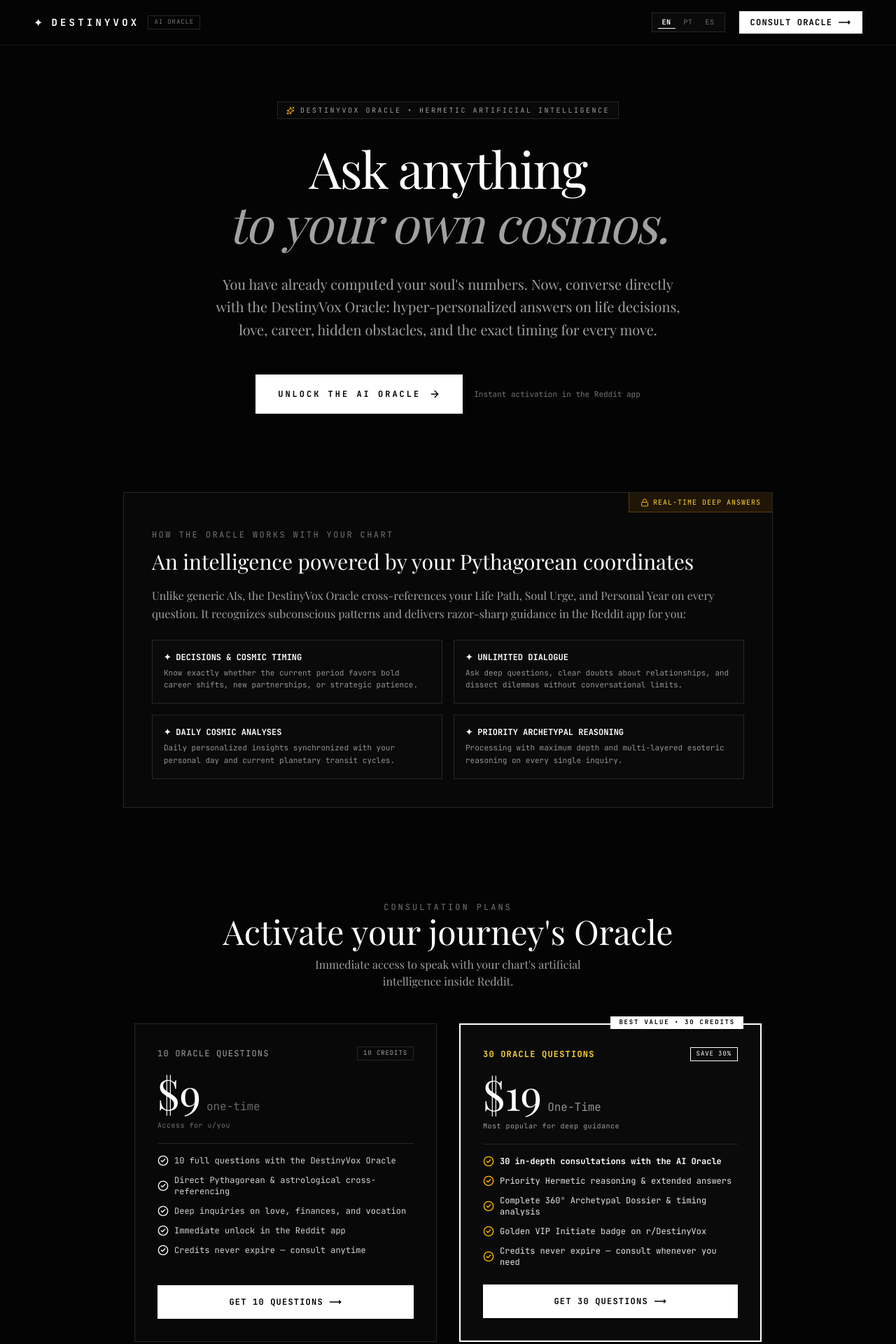
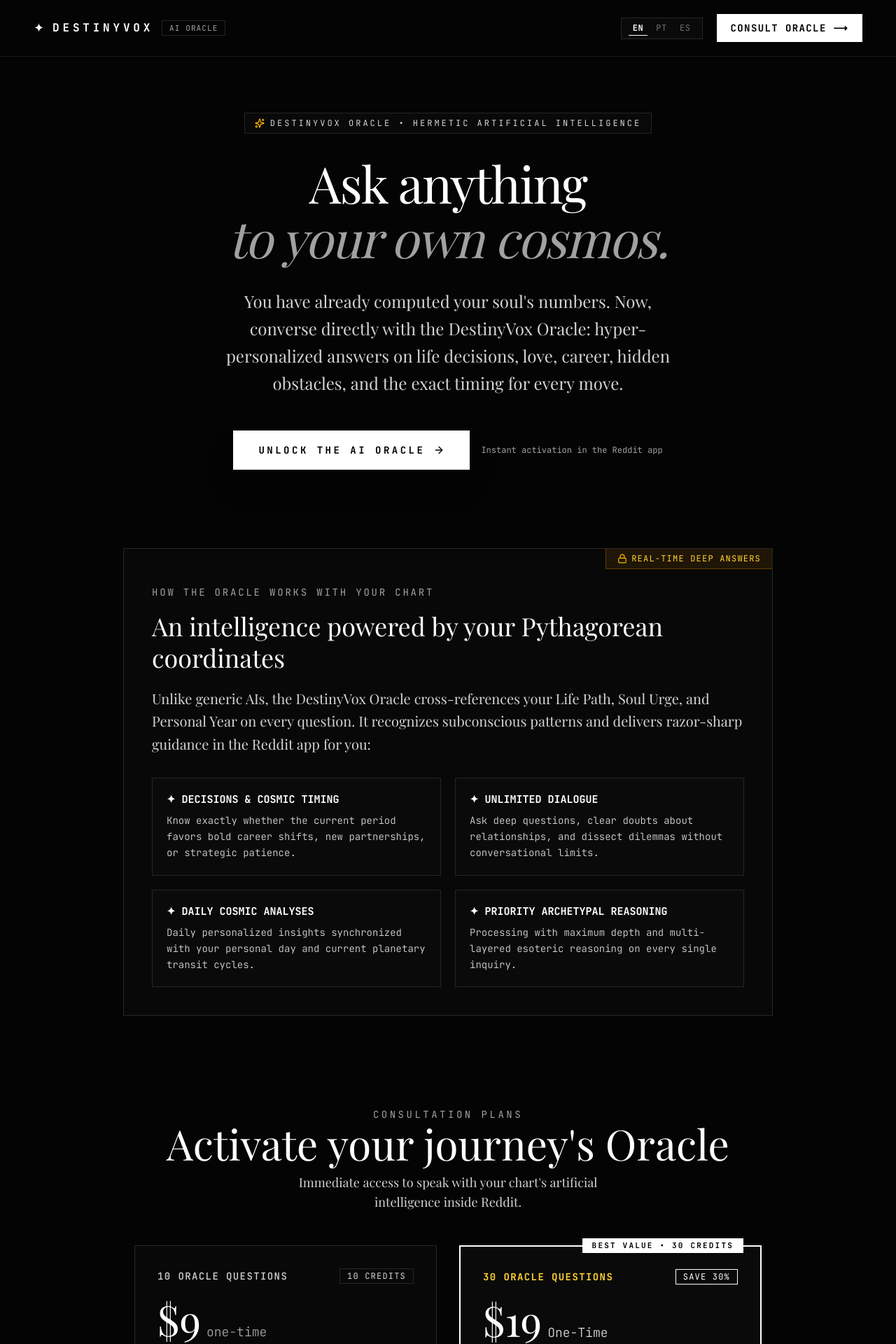
Before and after one commit to felipedutrag/destinyvox, a Next.js app: page / in a window 1280 px wide. Shown: the top 1920 px of the page at 70% size. Built offline with nearby package versions, Linux system fonts and the light colour scheme; a web font is replaced by a local one.

Commit message:
style(landing): enhance desktop typography scale and fix SSR hydration

```diff
--- a/src/app/layout.tsx
+++ b/src/app/layout.tsx
@@ -13,7 +13,7 @@
   children: React.ReactNode;
 }) {
   return (
-    <html lang="en">
+    <html lang="en" suppressHydrationWarning>
       <head>
         <link rel="icon" type="image/svg+xml" href="/favicon.svg" />
         <link rel="preconnect" href="https://fonts.googleapis.com" />
@@ -27,7 +27,7 @@
           rel="stylesheet"
         />
       </head>
-      <body>{children}</body>
+      <body suppressHydrationWarning>{children}</body>
     </html>
   );
 }
--- a/src/components/App.tsx
+++ b/src/components/App.tsx
@@ -252,44 +252,10 @@
 };
 
 export function App() {
-  const [lang, setLang] = useState<Language>(() => {
-    if (typeof window !== "undefined") {
-      try {
-        const params = new URLSearchParams(window.location.search);
-        const l = params.get("lang")?.toLowerCase() || sessionStorage.getItem("destinyvox_landing_lang");
-        if (l === "pt" || l === "es" || l === "en") return l as Language;
-      } catch {
-        // ignore
-      }
-    }
-    return "en";
-  });
-
-  const [redditUser, setRedditUser] = useState<string>(() => {
-    if (typeof window !== "undefined") {
-      try {
-        const params = new URLSearchParams(window.location.search);
-        const u = params.get("u") || params.get("user") || params.get("reddit_user") || sessionStorage.getItem("destinyvox_landing_user") || "";
-        if (u) return u.replace(/^u\//i, "").trim();
-      } catch {
-        // ignore
-      }
-    }
-    return "";
-  });
-
-  const [userToken] = useState<string>(() => {
-    if (typeof window !== "undefined") {
-      try {
-        const params = new URLSearchParams(window.location.search);
-        const tok = params.get("ref") || params.get("token") || sessionStorage.getItem("destinyvox_landing_ref") || "";
-        if (tok) return tok.trim();
-      } catch {
-        // ignore
-      }
-    }
-    return "";
-  });
+  const [lang, setLang] = useState<Language>("en");
+  const [redditUser, setRedditUser] = useState<string>("");
+  const [userToken, setUserToken] = useState<string>("");
+  const [isMounted, setIsMounted] = useState<boolean>(false);
 
   type PlanKey = "10_questions" | "30_questions";
 
@@ -301,6 +267,28 @@
   const [modalInput, setModalInput] = useState<string>("");
 
   useEffect(() => {
+    setIsMounted(true);
+    try {
+      const params = new URLSearchParams(window.location.search);
+      const l = params.get("lang")?.toLowerCase() || sessionStorage.getItem("destinyvox_landing_lang");
+      if (l === "pt" || l === "es" || l === "en") {
+        setLang(l as Language);
+      }
+      const u = params.get("u") || params.get("user") || params.get("reddit_user") || sessionStorage.getItem("destinyvox_landing_user") || "";
+      if (u) {
+        setRedditUser(u.replace(/^u\//i, "").trim());
+      }
+      const tok = params.get("ref") || params.get("token") || sessionStorage.getItem("destinyvox_landing_ref") || "";
+      if (tok) {
+        setUserToken(tok.trim());
+      }
+    } catch {
+      // ignore
+    }
+  }, []);
+
+  useEffect(() => {
+    if (!isMounted) return;
     if (redditUser) {
       sessionStorage.setItem("destinyvox_landing_user", redditUser);
     }
@@ -310,7 +298,7 @@
     if (lang) {
       sessionStorage.setItem("destinyvox_landing_lang", lang);
     }
-  }, [redditUser, userToken, lang]);
+  }, [redditUser, userToken, lang, isMounted]);
 
   const t = TRANSLATIONS[lang];
 
@@ -380,23 +368,23 @@
       {/* Modal Username */}
       {isModalOpen && (
         <div className="fixed inset-0 z-50 flex items-center justify-center bg-black/80 p-4">
-          <div className="bg-[#0a0a0a] border border-neutral-800 p-6 sm:p-8 w-full max-w-sm space-y-6">
+          <div className="bg-[#0a0a0a] border border-neutral-800 p-6 sm:p-8 w-full max-w-md space-y-6">
             <div className="flex justify-between items-center">
-              <h3 className="font-mono text-sm tracking-widest text-white uppercase">{t.modalTitle}</h3>
-              <button onClick={() => setIsModalOpen(false)} className="text-neutral-500 hover:text-white"><X className="w-5 h-5"/></button>
+              <h3 className="font-mono text-sm sm:text-base tracking-widest text-white uppercase">{t.modalTitle}</h3>
+              <button onClick={() => setIsModalOpen(false)} className="text-neutral-500 hover:text-white cursor-pointer"><X className="w-5 h-5"/></button>
             </div>
-            <p className="font-editorial text-neutral-400 text-sm">{t.modalDesc}</p>
+            <p className="font-editorial text-neutral-400 text-sm sm:text-base">{t.modalDesc}</p>
             <input
               type="text"
               autoFocus
               placeholder={t.modalPlaceholder}
               value={modalInput}
               onChange={(e) => setModalInput(e.target.value)}
-              className="w-full bg-neutral-950 border border-neutral-800 p-3 text-white font-mono text-sm focus:outline-none focus:border-white"
+              className="w-full bg-neutral-950 border border-neutral-800 p-3 text-white font-mono text-sm sm:text-base focus:outline-none focus:border-white"
             />
             <button
               onClick={handleConfirmModalUser}
-              className="w-full bg-white text-black py-3 font-mono text-xs font-bold tracking-widest uppercase hover:bg-neutral-200"
+              className="w-full bg-white text-black py-3 font-mono text-xs sm:text-sm font-bold tracking-widest uppercase hover:bg-neutral-200 cursor-pointer"
             >
               {t.modalButton}
             </button>
@@ -407,36 +395,36 @@
       {/* Top Banner Reddit Recognition */}
       {redditUser && (
         <div className="bg-[#111111] border-b border-neutral-800 py-2.5 px-4 text-center">
-          <div className="max-w-4xl mx-auto flex items-center justify-center gap-2 font-mono text-[11px] tracking-wider text-neutral-300">
+          <div className="max-w-4xl mx-auto flex items-center justify-center gap-2 font-mono text-[11px] sm:text-xs tracking-wider text-neutral-300">
             <span className="text-amber-400">✦</span>
             <span className="text-white font-bold bg-neutral-900 border border-neutral-700 px-2 py-0.5">
               u/{redditUser}
             </span>
-            <span className="hidden sm:inline text-neutral-500">{t.syncNote}</span>
+            <span className="hidden sm:inline text-neutral-400">{t.syncNote}</span>
           </div>
         </div>
       )}
 
       {/* Navigation Header */}
-      <header className="border-b border-neutral-900 px-6 sm:px-12 py-4 flex items-center justify-between max-w-7xl mx-auto">
+      <header className="border-b border-neutral-900 px-6 sm:px-12 py-4 sm:py-5 flex items-center justify-between max-w-7xl mx-auto">
         <div className="flex items-center gap-3">
-          <span className="text-white text-base">✦</span>
-          <span className="font-mono text-sm tracking-[0.3em] font-semibold text-white uppercase">
+          <span className="text-white text-base sm:text-lg">✦</span>
+          <span className="font-mono text-sm sm:text-base tracking-[0.3em] font-semibold text-white uppercase">
             DESTINYVOX
           </span>
-          <span className="font-mono text-[9px] tracking-widest text-neutral-500 uppercase border border-neutral-800 px-2 py-0.5 hidden sm:inline-block">
+          <span className="font-mono text-[9px] sm:text-[11px] tracking-widest text-neutral-400 uppercase border border-neutral-800 px-2.5 py-0.5 hidden sm:inline-block">
             {t.subBrand}
           </span>
         </div>
 
-        <div className="flex items-center gap-5 font-mono text-xs">
+        <div className="flex items-center gap-5 font-mono text-xs sm:text-sm">
           {/* Language Switcher */}
-          <div className="flex items-center gap-1.5 border border-neutral-800 px-2 py-1 bg-neutral-950">
+          <div className="flex items-center gap-1.5 border border-neutral-800 px-2.5 py-1 bg-neutral-950">
             {(["en", "pt", "es"] as const).map((l) => (
               <button
                 key={l}
                 onClick={() => setLang(l)}
-                className={`px-1.5 py-0.5 text-[10px] tracking-wider uppercase transition-colors cursor-pointer ${
+                className={`px-1.5 py-0.5 text-[10px] sm:text-xs tracking-wider uppercase transition-colors cursor-pointer ${
                   lang === l
                     ? "text-white font-bold border-b border-white"
                     : "text-neutral-500 hover:text-neutral-300"
@@ -449,7 +437,7 @@
 
           <a
             href="#pricing"
-            className="hidden sm:inline-block bg-white text-black hover:bg-neutral-200 px-4 py-2 font-semibold tracking-widest uppercase transition-colors"
+            className="hidden sm:inline-block bg-white text-black hover:bg-neutral-200 px-5 py-2.5 font-semibold tracking-widest uppercase transition-colors text-xs sm:text-sm"
           >
             {t.navCta}
           </a>
@@ -458,8 +446,8 @@
 
       {/* Hero Section Editorial */}
       <section className="px-5 sm:px-12 pt-12 sm:pt-20 pb-12 sm:pb-16 max-w-5xl mx-auto text-center space-y-6 sm:space-y-8">
-        <div className="inline-flex items-center gap-2 border border-neutral-800 bg-neutral-950/80 px-3 py-1 font-mono text-[9px] sm:text-[10px] tracking-[0.2em] sm:tracking-[0.25em] text-neutral-400 uppercase">
-          <Sparkles className="w-3 h-3 text-amber-400 shrink-0" />
+        <div className="inline-flex items-center gap-2 border border-neutral-800 bg-neutral-950/80 px-3.5 py-1.5 font-mono text-[9px] sm:text-xs tracking-[0.2em] sm:tracking-[0.25em] text-neutral-300 uppercase">
+          <Sparkles className="w-3.5 h-3.5 text-amber-400 shrink-0" />
           <span className="sm:hidden">{t.badge}</span>
           <span className="hidden sm:inline">{t.badgeDesktop}</span>
         </div>
@@ -469,7 +457,7 @@
           <span className="italic text-neutral-400">{t.heroTitleLine2}</span>
         </h1>
 
-        <p className="font-editorial text-sm sm:text-xl text-neutral-400 max-w-2xl mx-auto font-light leading-relaxed">
+        <p className="font-editorial text-sm sm:text-xl md:text-2xl text-neutral-300 max-w-2xl mx-auto font-light leading-relaxed">
           {t.heroDescription}
         </p>
 
@@ -477,12 +465,12 @@
         <div className="pt-2 sm:pt-4 flex flex-col sm:flex-row items-center justify-center gap-3 sm:gap-4">
           <a
             href="#pricing"
-            className="w-full sm:w-auto h-12 sm:h-14 px-6 sm:px-8 bg-white text-black hover:bg-neutral-200 font-mono text-[11px] sm:text-xs font-bold tracking-[0.2em] sm:tracking-[0.25em] uppercase transition-all flex items-center justify-center gap-3 shadow-2xl"
+            className="w-full sm:w-auto h-12 sm:h-14 px-6 sm:px-9 bg-white text-black hover:bg-neutral-200 font-mono text-[11px] sm:text-sm font-bold tracking-[0.2em] sm:tracking-[0.25em] uppercase transition-all flex items-center justify-center gap-3 shadow-2xl cursor-pointer"
           >
             <span>{t.ctaMain}</span>
             <ArrowRight className="w-4 h-4" />
           </a>
-          <span className="font-mono text-[10px] sm:text-[11px] text-neutral-500">
+          <span className="font-mono text-[10px] sm:text-xs text-neutral-400">
             {t.ctaSub}
           </span>
         </div>
@@ -491,27 +479,27 @@
       {/* Feature Section */}
       <section className="px-4 sm:px-12 py-8 sm:py-12 max-w-5xl mx-auto">
         <div className="border border-neutral-800 bg-[#080808] p-5 sm:p-10 relative overflow-hidden">
-          <div className="absolute top-0 right-0 bg-amber-500/10 border-b border-l border-amber-500/30 px-3 sm:px-4 py-1 sm:py-1.5 font-mono text-[9px] sm:text-[10px] text-amber-300 tracking-wider sm:tracking-widest uppercase flex items-center gap-1.5">
-            <Lock className="w-3 h-3 text-amber-400" />
+          <div className="absolute top-0 right-0 bg-amber-500/10 border-b border-l border-amber-500/30 px-3 sm:px-4 py-1 sm:py-1.5 font-mono text-[9px] sm:text-xs text-amber-300 tracking-wider sm:tracking-widest uppercase flex items-center gap-1.5">
+            <Lock className="w-3.5 h-3.5 text-amber-400" />
             {t.featureTag}
           </div>
 
-          <div className="space-y-2.5 sm:space-y-3 w-full pt-7 sm:pt-3">
-            <span className="font-mono text-[10px] sm:text-xs tracking-[0.2em] text-neutral-500 uppercase block">
+          <div className="space-y-2.5 sm:space-y-4 w-full pt-7 sm:pt-3">
+            <span className="font-mono text-[10px] sm:text-xs md:text-sm tracking-[0.2em] text-neutral-400 uppercase block">
               {t.howItWorksTitle}
             </span>
-            <h2 className="font-editorial text-xl sm:text-3xl text-white font-normal leading-tight">
+            <h2 className="font-editorial text-xl sm:text-3xl md:text-4xl text-white font-normal leading-tight">
               {t.howItWorksHeading}
             </h2>
-            <p className="font-editorial text-xs sm:text-base text-neutral-400 leading-relaxed pt-1">
+            <p className="font-editorial text-xs sm:text-lg md:text-xl text-neutral-300 leading-relaxed pt-1">
               {t.howItWorksDesc(redditUser)}
             </p>
 
-            <div className="grid grid-cols-1 sm:grid-cols-2 gap-3 sm:gap-4 font-mono text-xs pt-3">
+            <div className="grid grid-cols-1 sm:grid-cols-2 gap-3 sm:gap-5 font-mono text-xs pt-3 sm:pt-4">
               {t.features.map((f, i) => (
-                <div key={i} className="border border-neutral-800 p-3.5 sm:p-4 bg-neutral-950 space-y-1.5">
-                  <span className="text-white text-[11px] sm:text-xs font-semibold block">{f.title}</span>
-                  <p className="text-neutral-400 text-[10px] sm:text-[11px] font-light leading-relaxed">
+                <div key={i} className="border border-neutral-800 p-3.5 sm:p-5 bg-neutral-950 space-y-1.5 sm:space-y-2">
+                  <span className="text-white text-[11px] sm:text-sm md:text-[15px] font-semibold block">{f.title}</span>
+                  <p className="text-neutral-300 text-[10px] sm:text-xs md:text-sm font-light leading-relaxed">
                     {f.desc}
                   </p>
                 </div>
@@ -524,13 +512,13 @@
       {/* Pricing Section */}
       <section id="pricing" className="px-4 sm:px-12 py-12 sm:py-20 max-w-5xl mx-auto space-y-8 sm:space-y-12 text-center">
         <div className="space-y-2 sm:space-y-3">
-          <span className="font-mono text-[11px] sm:text-xs tracking-[0.25em] text-neutral-500 uppercase">
+          <span className="font-mono text-[11px] sm:text-xs md:text-sm tracking-[0.25em] text-neutral-400 uppercase">
             {t.pricingTag}
           </span>
-          <h2 className="font-editorial text-2xl sm:text-5xl text-white font-normal">
+          <h2 className="font-editorial text-2xl sm:text-5xl md:text-6xl text-white font-normal">
             {t.pricingHeading}
           </h2>
-          <p className="font-editorial text-xs sm:text-base text-neutral-400 max-w-md mx-auto">
+          <p className="font-editorial text-xs sm:text-base md:text-lg text-neutral-300 max-w-lg mx-auto">
             {t.pricingDesc}
           </p>
         </div>
@@ -539,28 +527,28 @@
         <div className="grid grid-cols-1 md:grid-cols-2 gap-6 sm:gap-8 max-w-4xl mx-auto text-left">
           {/* Plano 1: Oráculo Essencial */}
           <div className="border border-neutral-800 bg-[#080808] p-5 sm:p-8 space-y-6 flex flex-col justify-between">
-            <div className="space-y-4">
+            <div className="space-y-4 sm:space-y-5">
               <div className="flex justify-between items-center">
-                <span className="font-mono text-[11px] sm:text-xs tracking-widest text-neutral-400 uppercase">
+                <span className="font-mono text-[11px] sm:text-sm tracking-widest text-neutral-300 uppercase font-medium">
                   {t.plan1.name}
                 </span>
-                <span className="font-mono text-[9px] tracking-widest border border-neutral-800 px-2 py-0.5 text-neutral-400">
+                <span className="font-mono text-[9px] sm:text-xs tracking-widest border border-neutral-800 px-2.5 py-0.5 text-neutral-300">
                   {t.plan1.badge}
                 </span>
               </div>
               <div>
                 <div className="font-editorial text-4xl sm:text-5xl md:text-6xl text-white font-normal flex items-baseline gap-2">
                   <span>{t.plan1.price}</span>
-                  <span className="text-sm sm:text-base font-mono text-neutral-500 font-light">{t.plan1.period}</span>
+                  <span className="text-sm sm:text-base md:text-lg font-mono text-neutral-400 font-light">{t.plan1.period}</span>
                 </div>
-                <span className="font-mono text-[10px] text-neutral-500 tracking-wider">
+                <span className="font-mono text-[10px] sm:text-xs md:text-sm text-neutral-400 tracking-wider">
                   {t.plan1.userNote(redditUser)}
                 </span>
               </div>
 
-              <div className="border-t border-neutral-800 pt-4 space-y-2.5 sm:space-y-3 font-mono text-[11px] sm:text-xs text-neutral-300">
+              <div className="border-t border-neutral-800 pt-4 sm:pt-5 space-y-2.5 sm:space-y-3.5 font-mono text-[11px] sm:text-sm md:text-[15px] text-neutral-200">
                 {t.plan1.perks.map((perk, i) => (
-                  <div key={i} className="flex items-center gap-2">
+                  <div key={i} className="flex items-center gap-2.5">
                     <CheckCircle2 className="w-3.5 h-3.5 sm:w-4 sm:h-4 text-white shrink-0" />
                     <span>{perk}</span>
                   </div>
@@ -571,7 +559,7 @@
             <button
               onClick={() => handleCheckout("10_questions")}
               disabled={isRedirecting}
-              className="w-full h-11 sm:h-12 bg-white text-black hover:bg-neutral-200 font-mono text-[11px] sm:text-xs font-bold tracking-widest uppercase transition-colors cursor-pointer flex items-center justify-center gap-2 disabled:opacity-50"
+              className="w-full h-11 sm:h-13 bg-white text-black hover:bg-neutral-200 font-mono text-[11px] sm:text-sm font-bold tracking-widest uppercase transition-colors cursor-pointer flex items-center justify-center gap-2 disabled:opacity-50 mt-4"
             >
               <span>
                 {loadingPlan === "10_questions"
@@ -583,32 +571,32 @@
 
           {/* Plano 2: 30 Perguntas */}
           <div className="border-2 border-white bg-[#0a0a0a] p-5 sm:p-8 space-y-6 flex flex-col justify-between relative">
-            <div className="absolute -top-3 right-4 sm:right-6 bg-white text-black font-mono text-[8px] sm:text-[9px] font-bold tracking-[0.15em] sm:tracking-[0.2em] uppercase px-2.5 sm:px-3 py-0.5">
+            <div className="absolute -top-3 right-4 sm:right-6 bg-white text-black font-mono text-[8px] sm:text-[11px] font-bold tracking-[0.15em] sm:tracking-[0.2em] uppercase px-2.5 sm:px-3.5 py-0.5">
               {t.plan2.popularTag}
             </div>
 
-            <div className="space-y-4">
+            <div className="space-y-4 sm:space-y-5">
               <div className="flex justify-between items-center">
-                <span className="font-mono text-[11px] sm:text-xs tracking-widest text-amber-300 uppercase font-semibold">
+                <span className="font-mono text-[11px] sm:text-sm tracking-widest text-amber-300 uppercase font-semibold">
                   {t.plan2.name}
                 </span>
-                <span className="font-mono text-[9px] tracking-widest border border-white px-2 py-0.5 text-white">
+                <span className="font-mono text-[9px] sm:text-xs tracking-widest border border-white px-2.5 py-0.5 text-white">
                   {t.plan2.badge}
                 </span>
               </div>
               <div>
                 <div className="font-editorial text-4xl sm:text-5xl md:text-6xl text-white font-normal flex items-baseline gap-2">
                   <span>{t.plan2.price}</span>
-                  <span className="text-sm sm:text-base font-mono text-neutral-400 capitalize font-light">{t.plan2.period}</span>
+                  <span className="text-sm sm:text-base md:text-lg font-mono text-neutral-300 capitalize font-light">{t.plan2.period}</span>
                 </div>
-                <span className="font-mono text-[10px] text-neutral-400 tracking-wider">
+                <span className="font-mono text-[10px] sm:text-xs md:text-sm text-neutral-300 tracking-wider">
                   {t.plan2.subText}
                 </span>
               </div>
 
-              <div className="border-t border-neutral-800 pt-4 space-y-2.5 sm:space-y-3 font-mono text-[11px] sm:text-xs text-neutral-200">
+              <div className="border-t border-neutral-800 pt-4 sm:pt-5 space-y-2.5 sm:space-y-3.5 font-mono text-[11px] sm:text-sm md:text-[15px] text-neutral-100">
                 {t.plan2.perks.map((perk, i) => (
-                  <div key={i} className="flex items-center gap-2">
+                  <div key={i} className="flex items-center gap-2.5">
                     <CheckCircle2 className="w-3.5 h-3.5 sm:w-4 sm:h-4 text-amber-400 shrink-0" />
                     <span className={i === 0 ? "font-semibold text-white" : ""}>{perk}</span>
                   </div>
@@ -619,7 +607,7 @@
             <button
               onClick={() => handleCheckout("30_questions")}
               disabled={isRedirecting}
-              className="w-full h-11 sm:h-12 bg-white text-black hover:bg-neutral-200 active:bg-neutral-300 font-mono text-[11px] sm:text-xs font-bold tracking-widest uppercase transition-colors cursor-pointer flex items-center justify-center gap-2 disabled:opacity-50"
+              className="w-full h-11 sm:h-13 bg-white text-black hover:bg-neutral-200 active:bg-neutral-300 font-mono text-[11px] sm:text-sm font-bold tracking-widest uppercase transition-colors cursor-pointer flex items-center justify-center gap-2 disabled:opacity-50 mt-4"
             >
               <span>
                 {loadingPlan === "30_questions"
@@ -631,24 +619,24 @@
         </div>
 
         {errorMessage && (
-          <div className="max-w-md mx-auto p-3 bg-red-950/50 border border-red-800 text-red-300 font-mono text-xs text-center">
+          <div className="max-w-md mx-auto p-3 bg-red-950/50 border border-red-800 text-red-300 font-mono text-xs sm:text-sm text-center">
             {errorMessage}
           </div>
         )}
       </section>
 
       {/* Security & Guarantee */}
-      <footer className="border-t border-neutral-900 py-12 px-6 sm:px-12 text-center space-y-4 font-mono text-xs text-neutral-500">
+      <footer className="border-t border-neutral-900 py-12 sm:py-16 px-6 sm:px-12 text-center space-y-4 font-mono text-xs sm:text-sm text-neutral-400">
         <div className="flex flex-wrap items-center justify-center gap-4 sm:gap-6">
           <span className="flex items-center gap-1.5">
-            <Shield className="w-3.5 h-3.5" /> {t.footerStripe}
+            <Shield className="w-3.5 h-3.5 sm:w-4 sm:h-4" /> {t.footerStripe}
           </span>
           <span>•</span>
           <span>{t.footerGuarantee}</span>
           <span>•</span>
           <span>{t.footerSync}</span>
         </div>
-        <div className="text-[10px] text-neutral-600">
+        <div className="text-[10px] sm:text-xs md:text-sm text-neutral-500">
           {t.footerCopyright}
         </div>
       </footer>
```
Also changed, not shown: 1 other file (tests, documents, lock files or other folders).
